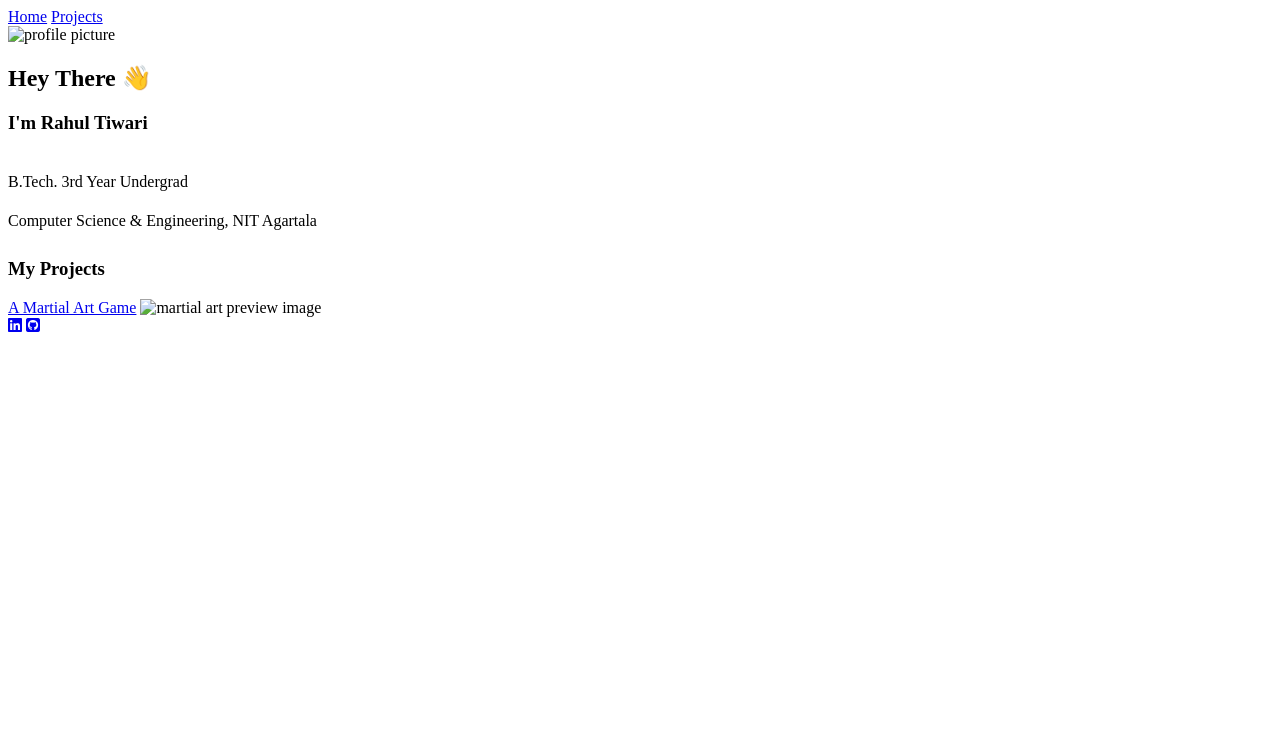
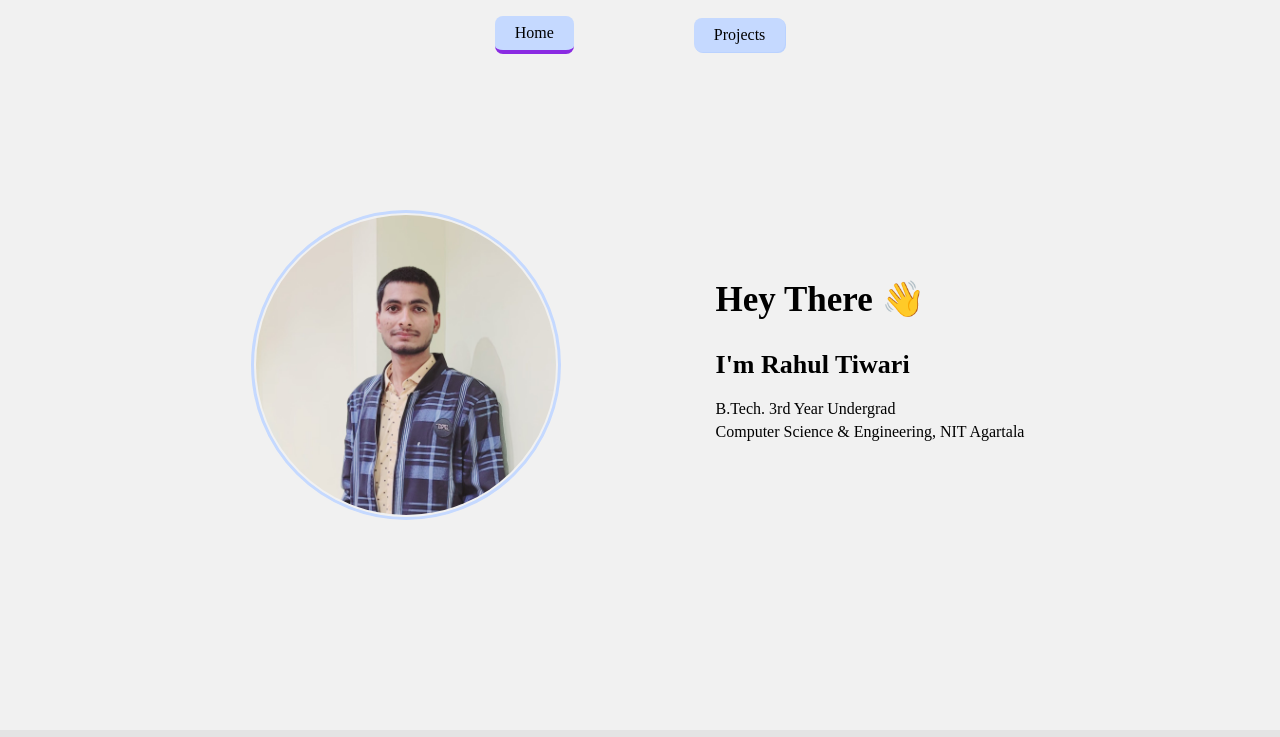
Before and after one commit to Ankur-9598/gdc_portfolio, a plain HTML site: page index.html in a window 1280 px wide. Shown: the top 737 px of the page. Drawn offline with Linux system fonts and the light colour scheme; the site is published under a folder, as on GitHub Pages, so addresses that start at the root find nothing.

Commit message:
updated path

```diff
--- a/index.html
+++ b/index.html
@@ -6,7 +6,7 @@
     <meta name="viewport" content="width=device-width, initial-scale=1.0">
     <title>My Portfolio</title>
 
-    <link rel="stylesheet" href="/style.css">
+    <link rel="stylesheet" href="./style.css">
 </head>
 <body>
     <nav class="nav-container">
@@ -17,7 +17,7 @@
 
     <main class="main-container" id="home-cont">
         <div class="left-section">
-            <img src="/images/profile_pic.jpg" alt="profile picture">
+            <img src="./images/profile_pic.jpg" alt="profile picture">
         </div>
         <div class="right-section">
             <h2>Hey There 👋</h2>
@@ -31,8 +31,8 @@
     <section class="project-container" id="projects-cont">
         <h3>My Projects</h3>
         <div class="project-1">
-            <a href="/martial_art_project/index.html">A Martial Art Game</a>
-            <img src="/martial_art_project/images/preview_img.png" alt="martial art preview image">
+            <a href="./martial_art_project/index.html">A Martial Art Game</a>
+            <img src="./martial_art_project/images/preview_img.png" alt="martial art preview image">
         </div>
     </section>
 
@@ -45,6 +45,6 @@
 
 
     <script src="https://use.fontawesome.com/b51b687ff6.js"></script>
-    <script src="/main.js"></script>
+    <script src="./main.js"></script>
 </body>
 </html>
```
